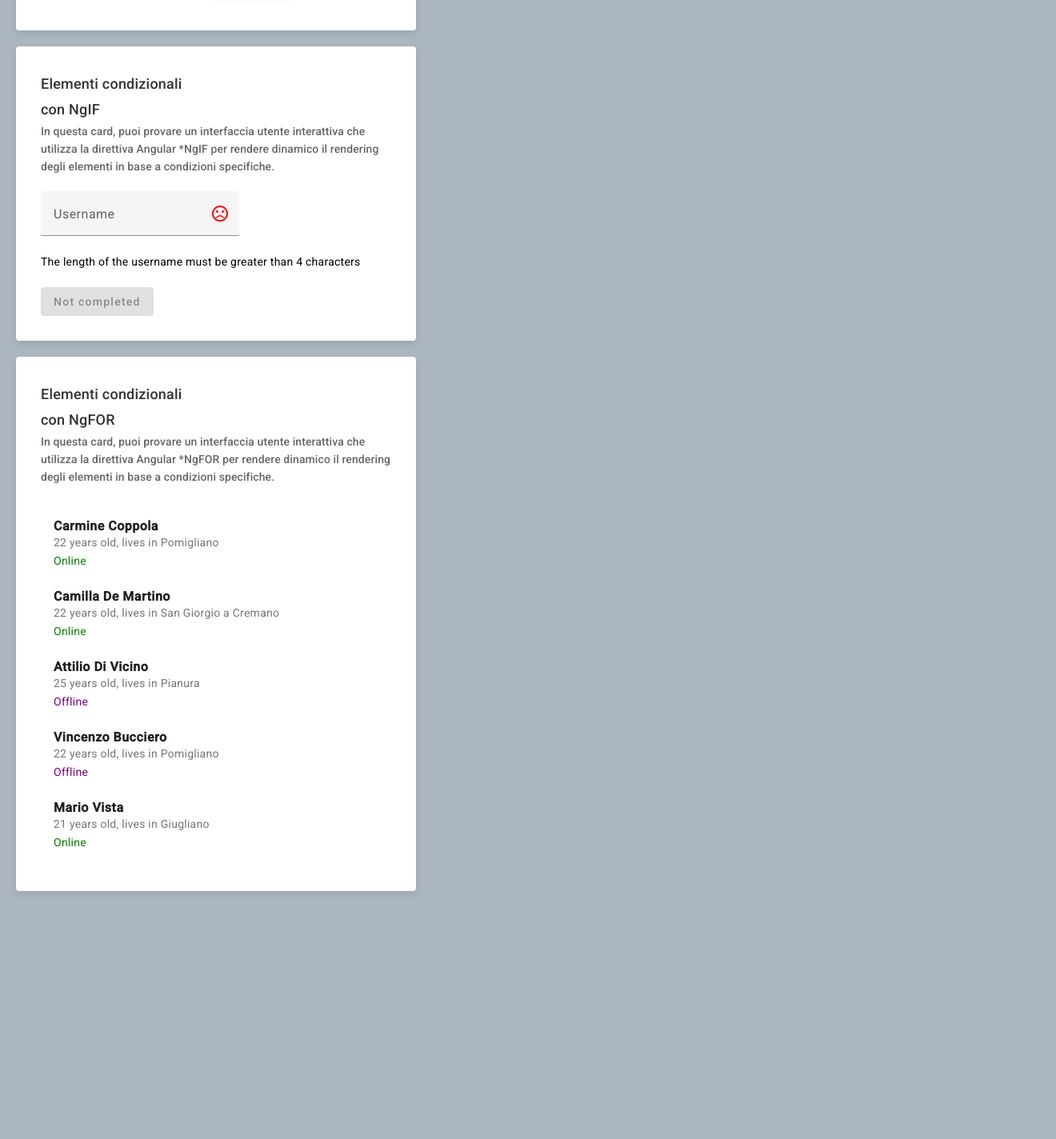
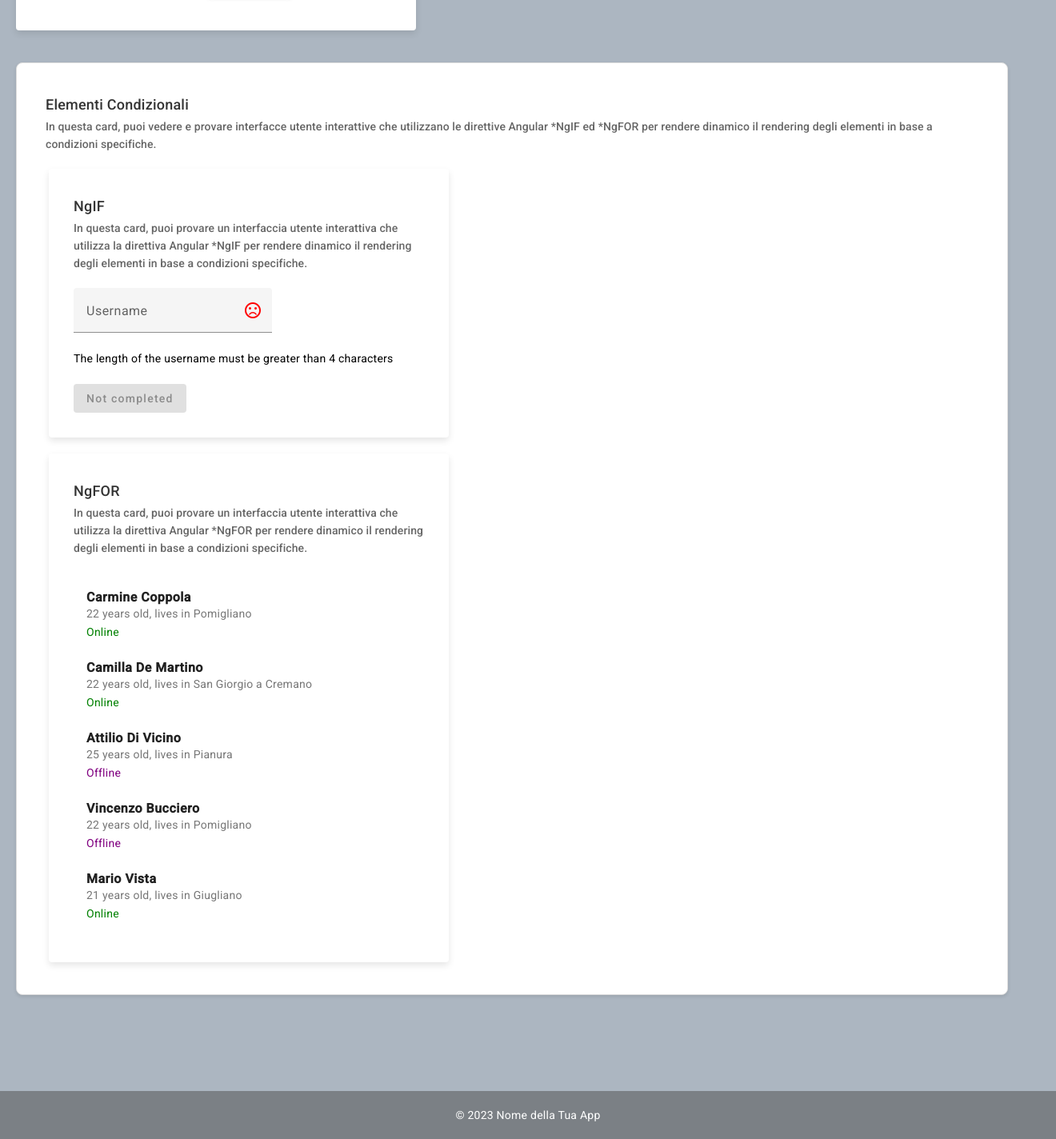
Before and after one commit to carminecoppola/Angular-basics-workshop, an Angular app: page / in a window 1280 px wide. Shown: the part 438-1862 px from the top of the page at 80% size, 1320 px wide, since content can reach past the window. Before the commit the page ends 1572 px from the top, so only its background shows below. Built offline with nearby package versions, Linux system fonts and the light colour scheme.

Commit message:
new component - footer

```diff
--- a/src/app/app.component.ts
+++ b/src/app/app.component.ts
@@ -3,7 +3,8 @@ import { CommonModule } from '@angular/common';
 import { PersonalInfoComponent } from './personal-info/personal-info.component';
 import { MyDashboardComponent } from './my-dashboard/my-dashboard.component';
 import { NavbarComponent } from './navbar/navbar.component';
-import {MatTabsModule} from '@angular/material/tabs';
+import { MatTabsModule } from '@angular/material/tabs';
+import { FooterComponent } from './footer/footer.component';
 
 /*
   - Importiamo i componenti personalizzati definiti in altri file.
@@ -18,10 +19,11 @@ import {MatTabsModule} from '@angular/material/tabs';
   standalone: true,
   imports: [
     CommonModule,
+    NavbarComponent,
+    FooterComponent,
+    MatTabsModule,
     PersonalInfoComponent,
     MyDashboardComponent,
-    NavbarComponent,
-    MatTabsModule
   ],
   template: `
     <app-navbar></app-navbar>
@@ -33,9 +35,12 @@ import {MatTabsModule} from '@angular/material/tabs';
           <app-personal-info></app-personal-info>
       </mat-tab>
         <mat-tab label="Other">
+      </mat-tab>
+      </mat-tab-group>
 
-        </mat-tab>
-      </mat-tab-group>
+    <app-footer></app-footer>
+
+
   `,
   styleUrls: ['./app.component.css']
 })
--- /dev/null
+++ b/src/app/footer/footer.component.css
@@ -0,0 +1,40 @@
+/* Altri stili della tua app */
+
+body {
+    margin: 0;
+    font-family: 'Arial', sans-serif;
+  }
+
+main {
+    margin-bottom: 80px; /* Altezza del footer + spazio aggiuntivo */
+    padding: 20px;
+}
+
+.card {
+  background-color: #fff;
+  border: 1px solid #ddd;
+  border-radius: 8px;
+  padding: 20px;
+  margin-bottom: 20px;
+  box-shadow: 0 2px 4px rgba(0, 0, 0, 0.1);
+}
+
+footer {
+  background-color: #7b8085;
+  color: #fff;
+  padding: 20px;
+  text-align: center;
+  position: static;
+  bottom: 0;
+  width: 100%;
+}
+
+.footer-content {
+  max-width: 1200px;
+  margin: 0 auto;
+}
+
+/* Stili per il testo del footer */
+footer p {
+  margin: 0;
+}
--- /dev/null
+++ b/src/app/footer/footer.component.html
@@ -0,0 +1,5 @@
+<footer>
+<div class="footer-content">
+    <p>&copy; 2023 Nome della Tua App</p>
+</div>
+</footer>
--- a/src/app/my-dashboard/my-dashboard.component.css
+++ b/src/app/my-dashboard/my-dashboard.component.css
@@ -45,3 +45,17 @@ button {
   margin-top: 10px;
   margin-bottom: 10px;
 }
+
+main {
+  margin-bottom: 80px; /* Altezza del footer + spazio aggiuntivo */
+  padding: 20px;
+}
+
+.card {
+  background-color: #fff;
+  border: 1px solid #ddd;
+  border-radius: 8px;
+  padding: 20px;
+  margin-bottom: 20px;
+  box-shadow: 0 2px 4px rgba(0, 0, 0, 0.1);
+}
--- a/src/app/my-dashboard/my-dashboard.component.html
+++ b/src/app/my-dashboard/my-dashboard.component.html
@@ -32,10 +32,21 @@
   </mat-card-content>
 </mat-card>
 
+<main class="card-wrapper">
+  <div class="card">
+    <mat-card-header>
+      <mat-card-title>Elementi Condizionali</mat-card-title>
+      <mat-card-subtitle>
+        In questa card, puoi vedere e provare interfacce utente interattive che
+        utilizzano le direttive Angular *NgIF ed *NgFOR per rendere dinamico il
+        rendering degli elementi in base a condizioni specifiche.
+      </mat-card-subtitle>
+    </mat-card-header>
+
     <!-- Card NgIF -->
     <mat-card>
       <mat-card-header>
-    <mat-card-title>Elementi condizionali <br />con NgIF</mat-card-title>
+        <mat-card-title>NgIF</mat-card-title>
         <mat-card-subtitle>
           In questa card, puoi provare un interfaccia utente interattiva che
           utilizza la direttiva Angular *NgIF per rendere dinamico il rendering
@@ -47,23 +58,24 @@
         <mat-form-field appearance="fill">
           <mat-label>Username</mat-label>
           <input matInput (input)="formInput($event)" />
-      <mat-icon matSuffix *ngIf="isVisible" style="color: green">sentiment_very_satisfied</mat-icon>
-      <mat-icon matSuffix *ngIf="!isVisible" style="color: red">sentiment_very_dissatisfied</mat-icon>
+          <mat-icon matSuffix *ngIf="isVisible" style="color: green"
+            >sentiment_very_satisfied</mat-icon
+          >
+          <mat-icon matSuffix *ngIf="!isVisible" style="color: red"
+            >sentiment_very_dissatisfied</mat-icon
+          >
         </mat-form-field>
         <br />
         <button
           mat-raised-button
           style="background-color: green; color: white"
-      *ngIf="isVisible;
-      else bloccoElse">
+          *ngIf="isVisible; else bloccoElse"
+        >
           Completed
         </button>
         <ng-template #bloccoElse>
           <p>The length of the username must be greater than 4 characters</p>
-      <button
-        mat-raised-button
-        *ngIf="!isVisible"
-        disabled>
+          <button mat-raised-button *ngIf="!isVisible" disabled>
             Not completed
           </button>
         </ng-template>
@@ -73,7 +85,7 @@
     <!-- Card NgFOR -->
     <mat-card>
       <mat-card-header>
-    <mat-card-title>Elementi condizionali <br />con NgFOR</mat-card-title>
+        <mat-card-title>NgFOR</mat-card-title>
         <mat-card-subtitle>
           In questa card, puoi provare un interfaccia utente interattiva che
           utilizza la direttiva Angular *NgFOR per rendere dinamico il rendering
@@ -84,18 +96,26 @@
       <mat-card-content>
         <mat-list>
           <mat-list-item *ngFor="let i of persone" class="align-items-center">
-        <span matListItemTitle><strong>{{ i.name }} {{ i.surname }}</strong></span>
-        <span matListItemLine>{{ i.age }} years old, lives in {{ i.citylives }}</span>
+            <span matListItemTitle
+              ><strong>{{ i.name }} {{ i.surname }}</strong></span
+            >
+            <span matListItemLine
+              >{{ i.age }} years old, lives in {{ i.citylives }}</span
+            >
 
-        <ng-container *ngIf="i.isOnline; else bloccooffline" class="align-items-center">
-          <span class="ml-2" style="color: green;">Online</span>
+            <ng-container
+              *ngIf="i.isOnline; else bloccooffline"
+              class="align-items-center"
+            >
+              <span class="ml-2" style="color: green">Online</span>
             </ng-container>
 
             <ng-template #bloccooffline>
-          <span class="ml-2" style="color: purple;">Offline</span>
+              <span class="ml-2" style="color: purple">Offline</span>
             </ng-template>
           </mat-list-item>
         </mat-list>
       </mat-card-content>
-
     </mat-card>
+  </div>
+</main>
--- a/src/app/navbar/navbar.component.css
+++ b/src/app/navbar/navbar.component.css
@@ -2,6 +2,7 @@
   background-color: #acb6c1;
   box-shadow: 0 4px 5px rgba(0, 0, 0, 0.1); /* Aggiunge un po' di rilievo */
   color: white; /* Testo bianco */
+  position:relative;
 }
 
 .example-spacer {
```
Also changed, not shown: src/app/footer/footer.component.ts (added, +14 -0 lines), 1 other file (tests, documents, lock files or other folders). Lines whose indentation alone changed are shown as unchanged.
